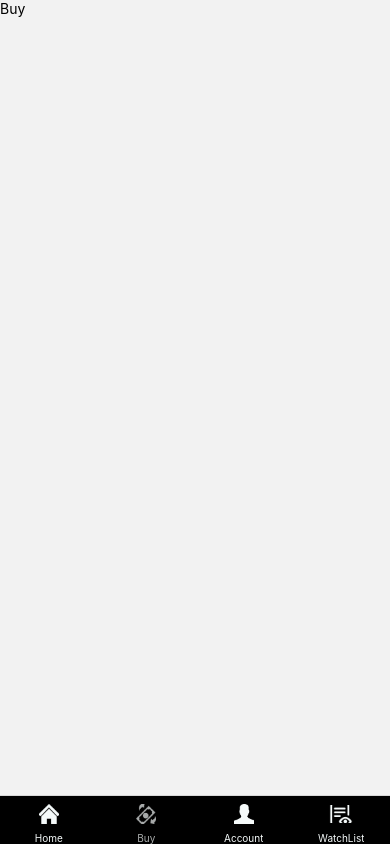
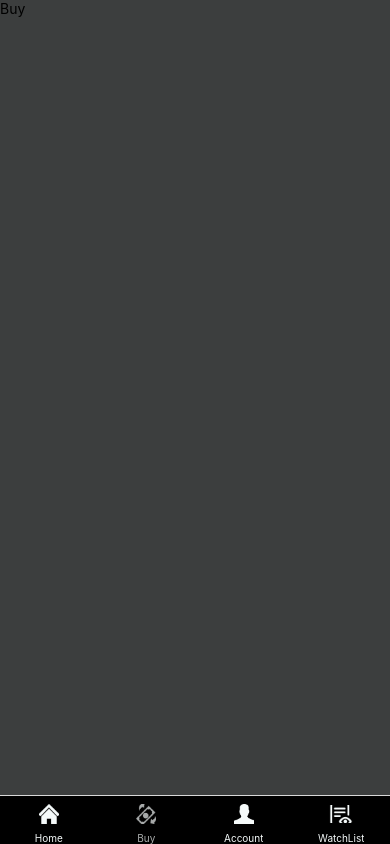
Before and after one commit to adrianacostep33/StockMarket, a React Native app in the folder stockmarket/: screen /Buy in a window 390 px wide. Built offline with nearby package versions, Linux system fonts and the light colour scheme.

Commit message:
Add screen wrapper component

```diff
--- /dev/null
+++ b/stockmarket/src/components/ScreenWrapper.tsx
@@ -0,0 +1,27 @@
+import React, {ReactNode} from 'react';
+import {View, StyleSheet, SafeAreaView} from 'react-native';
+import Colors from '../constants/colors';
+
+interface ScreenWrapperProps {
+  children: ReactNode;
+}
+
+const ScreenWrapper: React.FC<ScreenWrapperProps> = ({children}) => {
+  return (
+    <SafeAreaView style={styles.safeArea}>
+      <View style={styles.container}>{children}</View>
+    </SafeAreaView>
+  );
+};
+
+const styles = StyleSheet.create({
+  safeArea: {
+    flex: 1,
+    backgroundColor: Colors.dark500,
+  },
+  container: {
+    flex: 1,
+  },
+});
+
+export default ScreenWrapper;
--- a/stockmarket/src/screens/Account.tsx
+++ b/stockmarket/src/screens/Account.tsx
@@ -1,10 +1,11 @@
-import {View, Text} from 'react-native';
+import {Text} from 'react-native';
 import React from 'react';
+import ScreenWrapper from '../components/ScreenWrapper';
 
 export default function Account() {
   return (
-    <View>
+    <ScreenWrapper>
       <Text>Account</Text>
-    </View>
+    </ScreenWrapper>
   );
 }
--- a/stockmarket/src/screens/Buy.tsx
+++ b/stockmarket/src/screens/Buy.tsx
@@ -1,10 +1,11 @@
-import {View, Text} from 'react-native';
+import {Text} from 'react-native';
 import React from 'react';
+import ScreenWrapper from '../components/ScreenWrapper';
 
 export default function Buy() {
   return (
-    <View>
+    <ScreenWrapper>
       <Text>Buy</Text>
-    </View>
+    </ScreenWrapper>
   );
 }
--- a/stockmarket/src/screens/Home.tsx
+++ b/stockmarket/src/screens/Home.tsx
@@ -1,18 +1,13 @@
 import React from 'react';
-import {StyleSheet, Text, View} from 'react-native';
+import {Text} from 'react-native';
+import ScreenWrapper from '../components/ScreenWrapper';
 
 const Home = () => {
   return (
-    <View style={styles.container}>
+    <ScreenWrapper>
       <Text>HomePageScreen</Text>
-    </View>
+    </ScreenWrapper>
   );
 };
 
 export default Home;
-
-const styles = StyleSheet.create({
-  container: {
-    flex: 1,
-  },
-});
--- a/stockmarket/src/screens/WatchList.tsx
+++ b/stockmarket/src/screens/WatchList.tsx
@@ -1,11 +1,12 @@
 import React from 'react';
-import {Text, View} from 'react-native';
+import {Text} from 'react-native';
+import ScreenWrapper from '../components/ScreenWrapper';
 
 const WatchList = () => {
   return (
-    <View>
+    <ScreenWrapper>
       <Text>WatchListScreen</Text>
-    </View>
+    </ScreenWrapper>
   );
 };
 
```
